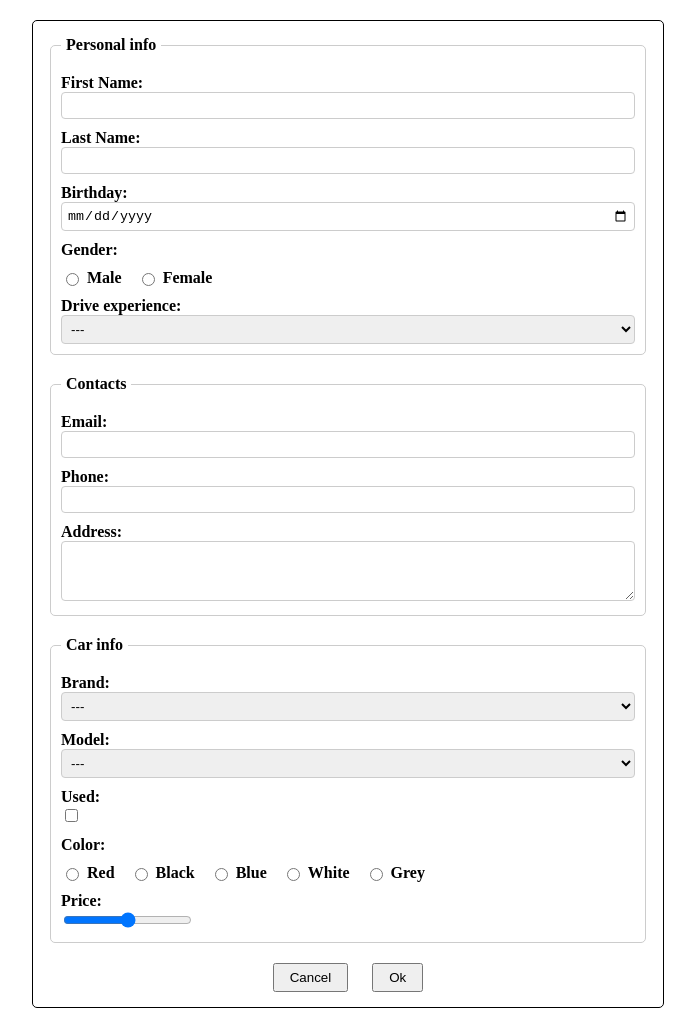
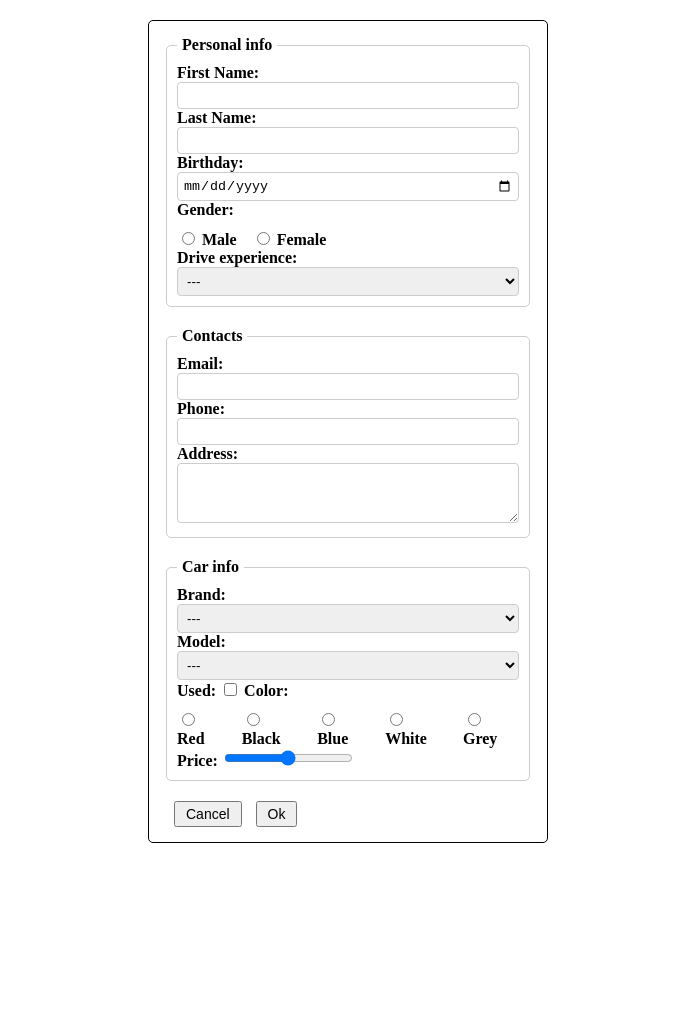
Before and after one commit to yuracode007/car, a plain HTML site: page form.html in a window 1280 px wide. Shown: the whole page, without its empty margins (292-987 px from the left). After the commit the page ends 863 px from the top, so only its background shows below. Drawn offline with Linux system fonts and the light colour scheme.

Commit message:
Fixed footer and form

```diff
--- a/form.css
+++ b/form.css
@@ -1,5 +1,9 @@
+* {
+    box-sizing: border-box;
+}
+
 form {
-    width: 600px;
+    width: 400px;
     margin: 20px auto;
     border: 1px solid #000;
     padding: 15px;
@@ -20,7 +24,6 @@ legend {
 }
 
 label {
-    display: block;
     margin-top: 10px;
     font-weight: bold;
 }
@@ -35,7 +38,6 @@ textarea {
     padding: 5px;
     border: 1px solid #ccc;
     border-radius: 4px;
-    box-sizing: border-box;
 }
 
 textarea {
@@ -48,18 +50,13 @@ textarea {
     align-items: center;
 }
 
-.inline-group label {
-    display: flex;
-    align-items: center;
-    gap: 5px;
-}
-
 .buttons {
-    text-align: center;
-    margin-top: 20px;
+    text-align:left;
+    margin-top: 10px;
 }
 
 .buttons button {
-    margin: 0 10px;
-    padding: 5px 15px;
+    margin-left: 10px;
+    padding: 3px 10px;
+    font-size: 14px;
 }
--- a/style.css
+++ b/style.css
@@ -240,7 +240,6 @@ td {
 
 footer {
     background-color: #dd9898;
-    border-radius: 3%;
     text-align: center;
     padding: 20px;
     display: flex;
```
